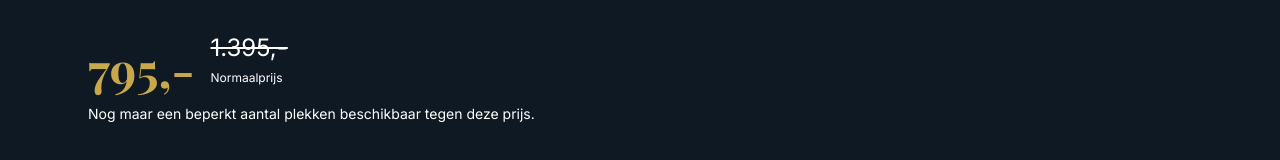
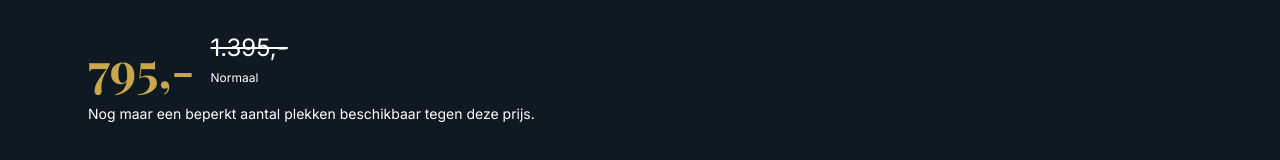
Before and after one commit to jaspermontagnadigital/vastgoedonlinemarketing, a Next.js app: page /quickscan in a window 1280 px wide. Shown: the part 532-692 px from the top of the page. Built offline with nearby package versions, Linux system fonts and the light colour scheme; a web font is replaced by a local one.

Commit message:
normaalprijs naar normaal

```diff
--- a/src/app/quickscan/page.tsx
+++ b/src/app/quickscan/page.tsx
@@ -63,7 +63,7 @@
               <span className="text-[var(--color-gold)] text-5xl font-serif font-bold">795,-</span>
               <div className="mb-1">
                 <span className="text-white text-2xl line-through block">1.395,-</span>
-                <span className="text-white text-xs">Normaalprijs</span>
+                <span className="text-white text-xs">Normaal</span>
               </div>
             </div>
             <p className="text-white text-sm mt-3">Nog maar een beperkt aantal plekken beschikbaar tegen deze prijs.</p>
```
